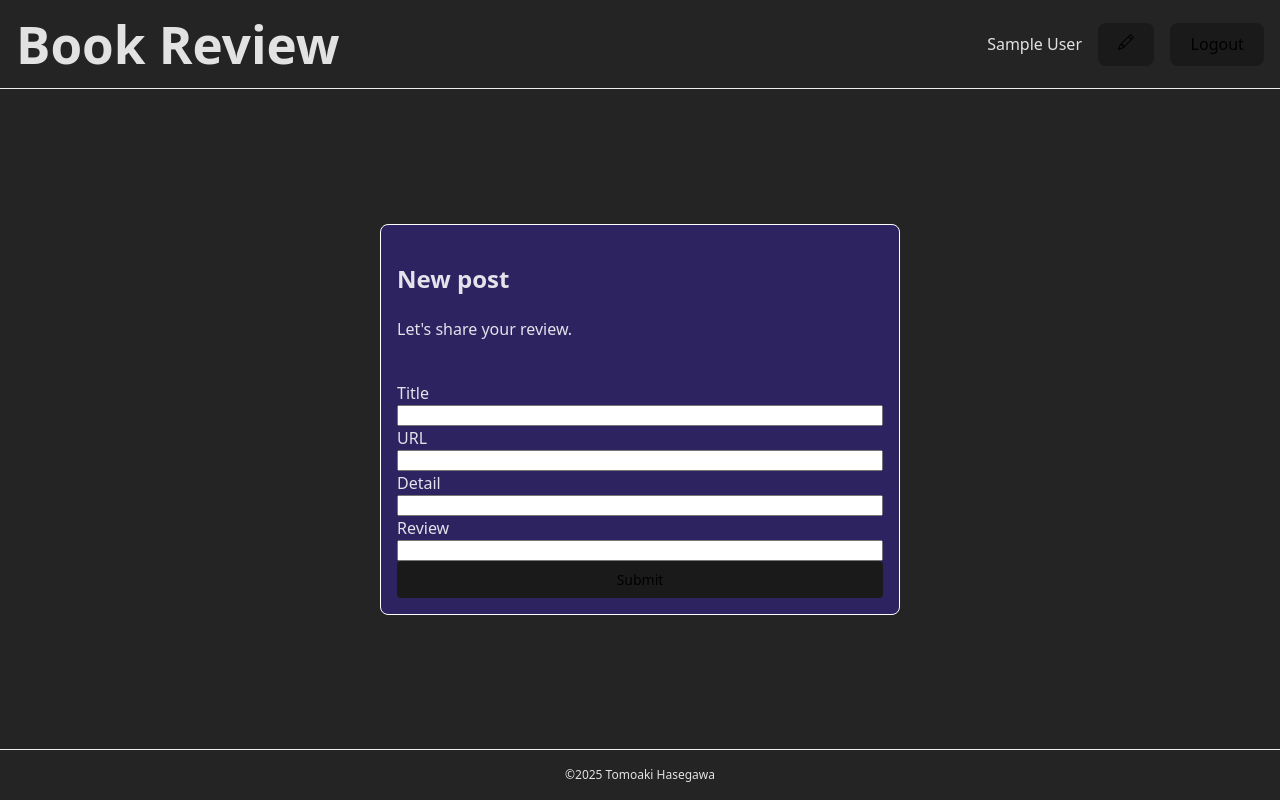
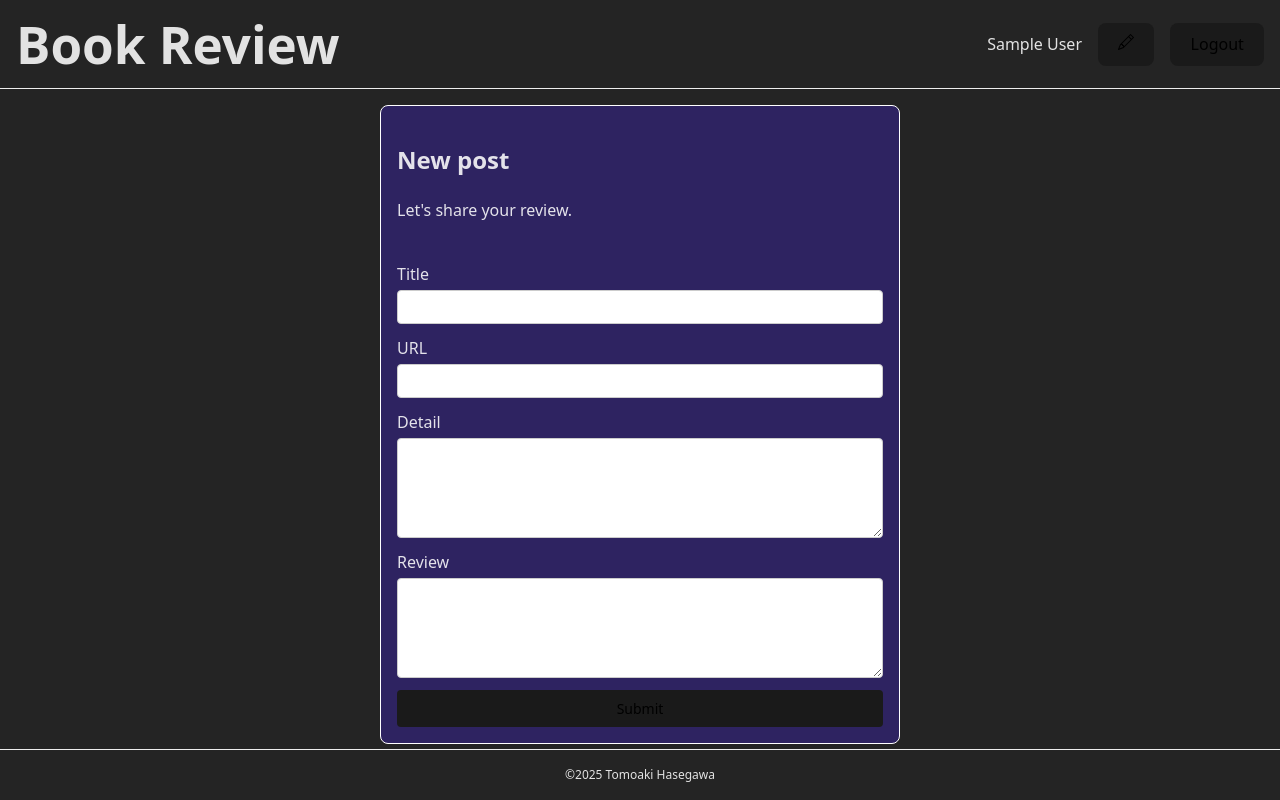
Before and after one commit to seicho811/my-book-review-app, a React (Vite) app: page /new in a window 1280 px wide. Built offline with nearby package versions, Linux system fonts and the light colour scheme; sample sign-in values are in the browser's storage.

Commit message:
feat: enhance form validation and error handling in NewPostForm

```diff
--- a/src/components/PrivateRoute.tsx
+++ b/src/components/PrivateRoute.tsx
@@ -2,9 +2,10 @@ import { Navigate, useLocation, Outlet } from "react-router";
 import { useAuth } from "../contexts/AuthContext";
 
 export default function PrivateRoute() {
-  const { token } = useAuth();
+  const { token, clearAuthData } = useAuth();
   const location = useLocation();
   if (!token) {
+    clearAuthData();
     const next = encodeURIComponent(location.pathname + location.search);
     return (
       <Navigate
--- a/src/pages/home/HomePage.tsx
+++ b/src/pages/home/HomePage.tsx
@@ -43,7 +43,6 @@ export default function HomePage() {
         <div className={style.books_container}>
           {books.map((book) => {
             return (
-              <>
               <div
                 key={book.id}
                 className={style.card}
@@ -61,7 +60,6 @@ export default function HomePage() {
                   </p>
                 </div>
               </div>
-              </>
             );
           })}
         </div>
--- a/src/pages/newPost/components/NewPostForm.module.css
+++ b/src/pages/newPost/components/NewPostForm.module.css
@@ -1,4 +1,43 @@
 .form {
   display: flex;
   flex-direction: column;
+  gap: 12px;
 }
+
+.field {
+  display: flex;
+  flex-direction: column;
+  gap: 4px;
+}
+
+.label {
+  font-size: 0.9rem;
+  font-weight: 600;
+  text-align: left;
+}
+
+.input {
+  border: 1px solid #ccc;
+  border-radius: 4px;
+  padding: 8px;
+  font-size: 0.9rem;
+}
+
+.textarea {
+  border: 1px solid #ccc;
+  border-radius: 4px;
+  padding: 8px;
+  font-size: 0.9rem;
+  min-height: 100px;
+  resize: vertical;
+}
+
+.alert {
+  color: #fff;
+  font-size: 0.875rem;
+  font-weight: 500;
+  background-color: rgb(235, 103, 94);
+  padding: 4px;
+  margin: 0;
+  border-radius: 4px;
+}
--- a/src/pages/newPost/components/NewPostForm.tsx
+++ b/src/pages/newPost/components/NewPostForm.tsx
@@ -1,9 +1,11 @@
 import useNewPostForm from "./useNewPostForm";
 import Button from "../../../components/Button/Button";
 import style from "./NewPostForm.module.css";
+import { isValidURL } from "../../../utils/validator";
 
 export default function NewPostForm() {
-  const { register, onSubmit, isLoading, isSubmitting } = useNewPostForm();
+  const { register, onSubmit, isLoading, isSubmitting, errors } =
+    useNewPostForm();
   return (
     <>
       {isLoading ?? <div>Loading...</div>}
@@ -11,29 +13,75 @@ export default function NewPostForm() {
         className={style.form}
         onSubmit={onSubmit}
       >
+        <div className={style.field}>
           <label htmlFor="title">Title</label>
           <input
             id="title"
-          {...register("title")}
+            className={style.input}
+            {...register("title", { required: "Title is required" })}
           />
+        </div>
+        {errors.title && (
+          <div className={style.alert}>
+            {errors.title.message && <span>{errors.title.message}</span>}
+          </div>
+        )}
+        <div className={style.field}>
           <label htmlFor="url">URL</label>
           <input
             id="url"
-          {...register("url")}
+            className={style.input}
+            {...register("url", {
+              validate: (value) => {
+                if (isValidURL(value)) return true;
+                return "Invalid URL";
+              },
+            })}
           />
+        </div>
+        {errors.url && (
+          <div className={style.alert}>
+            <span>{errors.url.message ? errors.url.message : "Error"}</span>
+          </div>
+        )}
+        <div className={style.field}>
           <label htmlFor="detail">Detail</label>
-        <input
+          <textarea
             id="detail"
-          {...register("detail")}
+            className={style.textarea}
+            {...register("detail", { required: "Detail is required" })}
           />
+        </div>
+        {errors.detail && (
+          <div className={style.alert}>
+            <span>
+              {errors.detail.message ? errors.detail.message : "Error"}
+            </span>
+          </div>
+        )}
+        <div className={style.field}>
           <label htmlFor="review">Review</label>
-        <input
+          <textarea
             id="review"
-          {...register("review")}
+            className={style.textarea}
+            {...register("review", { required: "Review is required" })}
           />
+        </div>
+        {errors.review && (
+          <div className={style.alert}>
+            <span>
+              {errors.review.message ? errors.review.message : "Error"}
+            </span>
+          </div>
+        )}
         <Button disabled={isSubmitting}>
           {isSubmitting ? "Submitting..." : "Submit"}
         </Button>
+        {errors.root && (
+          <div className={style.alert}>
+            <span>{errors.root.message}</span>
+          </div>
+        )}
       </form>
     </>
   );
--- a/src/pages/newPost/components/useNewPostForm.tsx
+++ b/src/pages/newPost/components/useNewPostForm.tsx
@@ -23,10 +23,12 @@ export default function useNewPostForm() {
 
   const onValid: SubmitHandler<Inputs> = async (data) => {
     try {
-      // const res = await postNewBook(token, data);
-      throw new Error("Test: Failed to post new book.");
+      await postNewBook(token, data);
     } catch {
-      throw new Error("Failed to post new book.");
+      setError("root", {
+        message: "Failed to post new book. Please try again later.",
+      });
+      return;
     }
     navigate("/home");
   };
```
Lines whose indentation alone changed are shown as unchanged.
